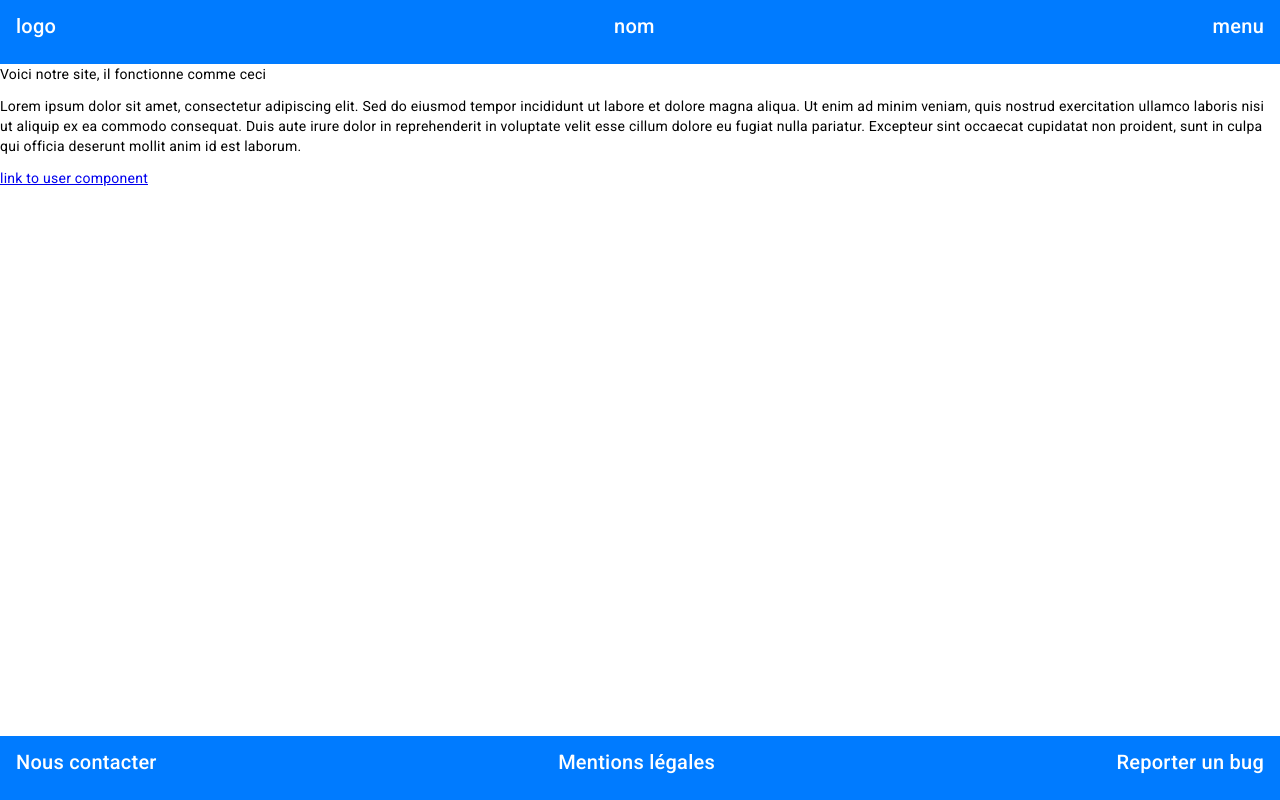
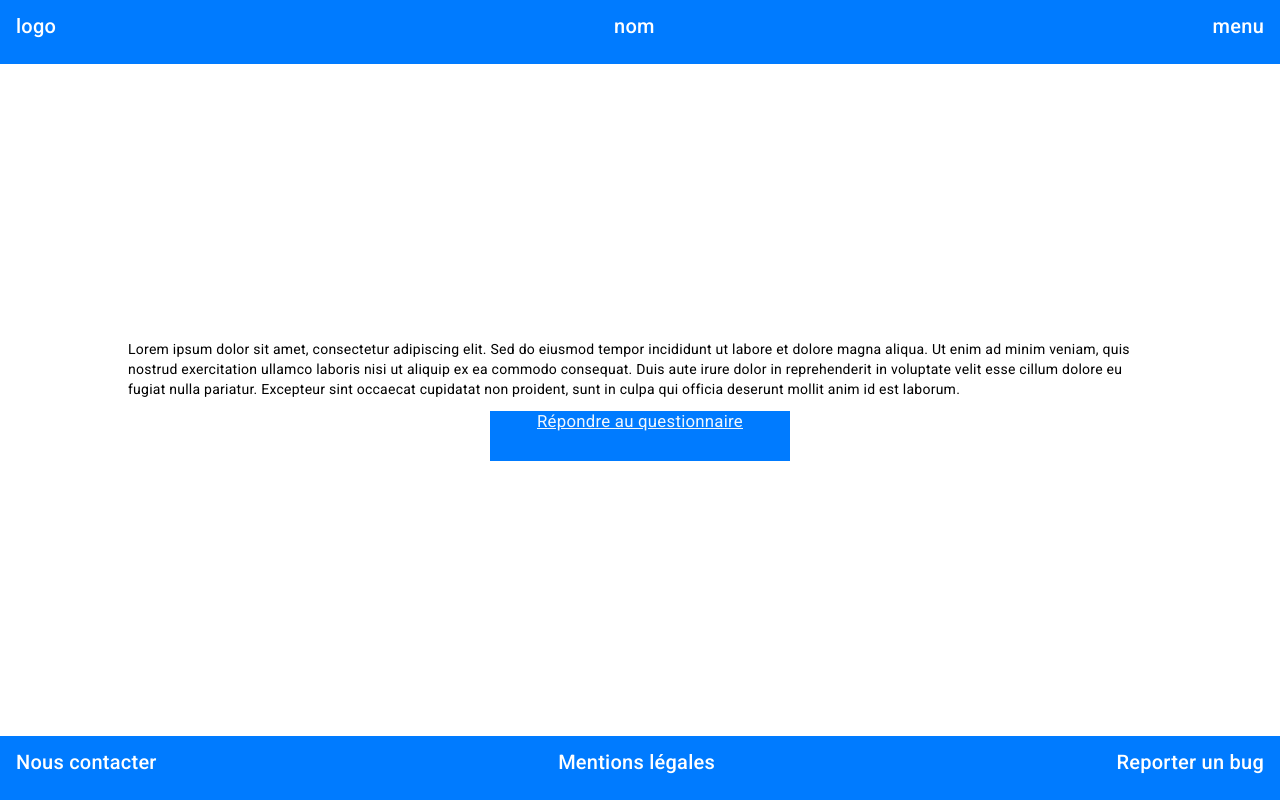
Before and after one commit to SuzanneGC/projetSiteOrdinateur, an Angular app: page / in a window 1280 px wide. Built offline with nearby package versions, Linux system fonts and the light colour scheme.

Commit message:
fin TP 2 - début du CSS

```diff
--- a/src/app/app.component.css
+++ b/src/app/app.component.css
@@ -3,3 +3,9 @@
     left: 0;
     bottom: 0;
   }
+
+  #header{
+    position: fixed;
+    left: 0;
+    top: 0;
+  }
--- a/src/app/app.component.html
+++ b/src/app/app.component.html
@@ -1,4 +1,4 @@
-<mat-toolbar>
+<mat-toolbar id ="header">
   <mat-toolbar-row>
     <p>logo </p>
     <p>nom </p>
--- a/src/app/home-page/home-page.component.css
+++ b/src/app/home-page/home-page.component.css
@@ -0,0 +1,26 @@
+body{
+    display: flex;
+    justify-content: center;
+    align-items: center;
+    height: 100vh;
+    margin: 0;
+    flex-direction: column;
+}
+
+p{
+    width: 80%;
+}
+
+#demarrer{
+    background-color: #007bff;
+    width: 300px;
+    height: 50px;
+    display: flex;
+    justify-content: center;
+    align-content: center;
+}
+
+a{
+    color: aliceblue;
+    font-size: larger;
+}
--- a/src/app/home-page/home-page.component.html
+++ b/src/app/home-page/home-page.component.html
@@ -1,6 +1,9 @@
-<p>Voici notre site, il fonctionne comme ceci</p>
+<body>
 <p>Lorem ipsum dolor sit amet, consectetur adipiscing elit. Sed do eiusmod tempor incididunt ut labore et dolore magna aliqua. Ut enim ad minim veniam, quis nostrud exercitation ullamco laboris nisi ut aliquip ex ea commodo consequat. Duis aute irure dolor in reprehenderit in voluptate velit esse cillum dolore eu fugiat nulla pariatur. Excepteur sint occaecat cupidatat non proident, sunt in culpa qui officia deserunt mollit anim id est laborum.</p>
 
+<div id = "demarrer">
 <a [routerLink]="['/questionnaire']" [queryParams]="{debug: true}">
-    link to user component
-   </a>
+    Répondre au questionnaire</a>
+</div>
+
+</body>
```
